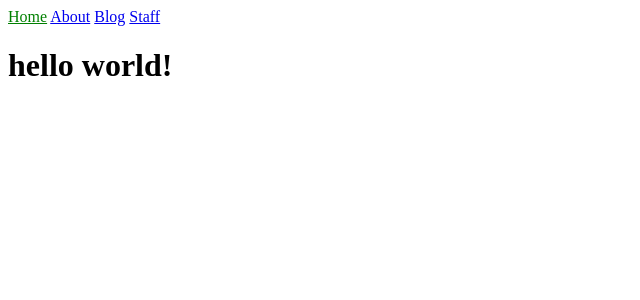
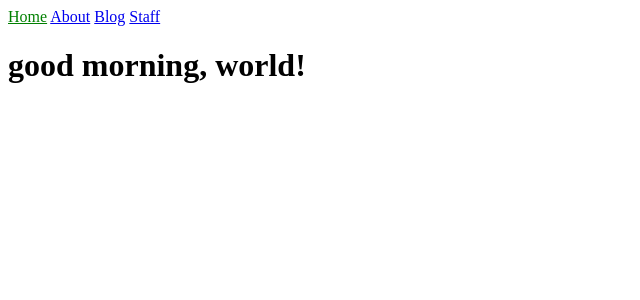
Before and after one commit to mayoct/demo-jekyll-oidc, a Jekyll site: the page built from index.html, in a window 1280 px wide. Shown: the top 300 px of the page, without its empty margins (0-640 px from the left). Built offline with Jekyll 4.4.1, drawn with Linux system fonts in a browser that asks for light colours.

Commit message:
Changed Hello to Good morning

```diff
--- a/index.html
+++ b/index.html
@@ -2,4 +2,4 @@
 layout: default
 title: Home
 ---
-<h1>{{ "Hello World!" | downcase }}</h1>
+<h1>{{ "Good morning, World!" | downcase }}</h1>
```
